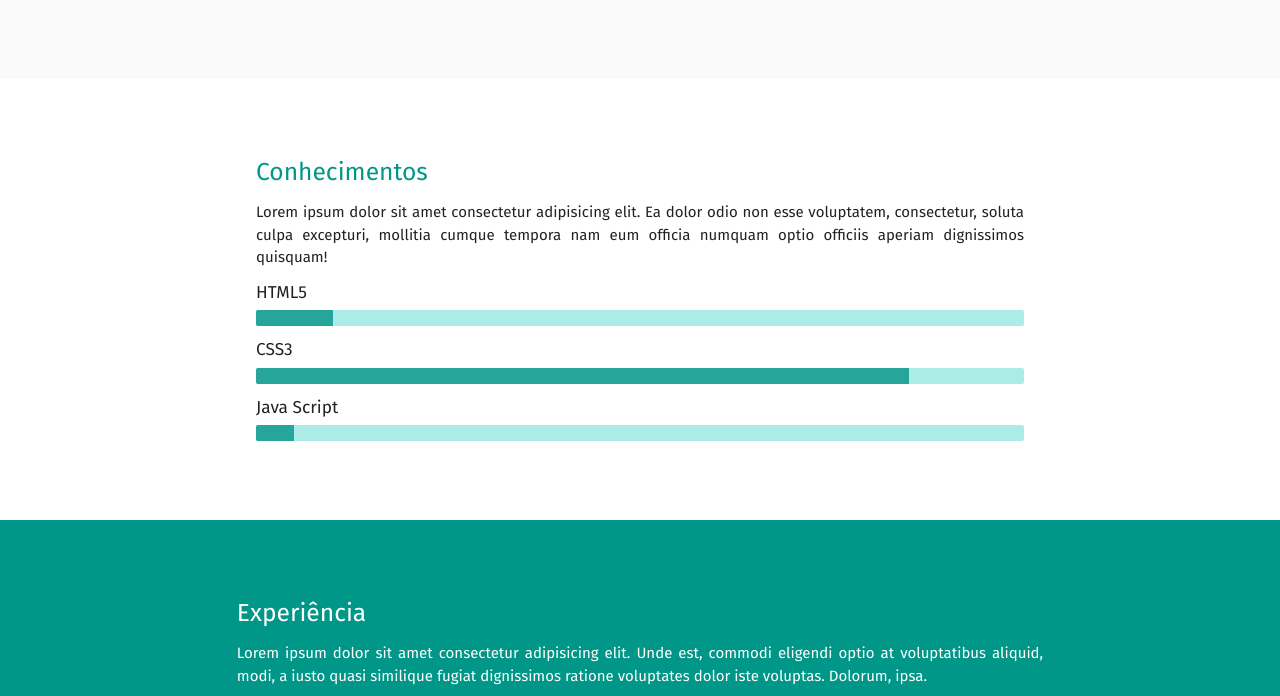
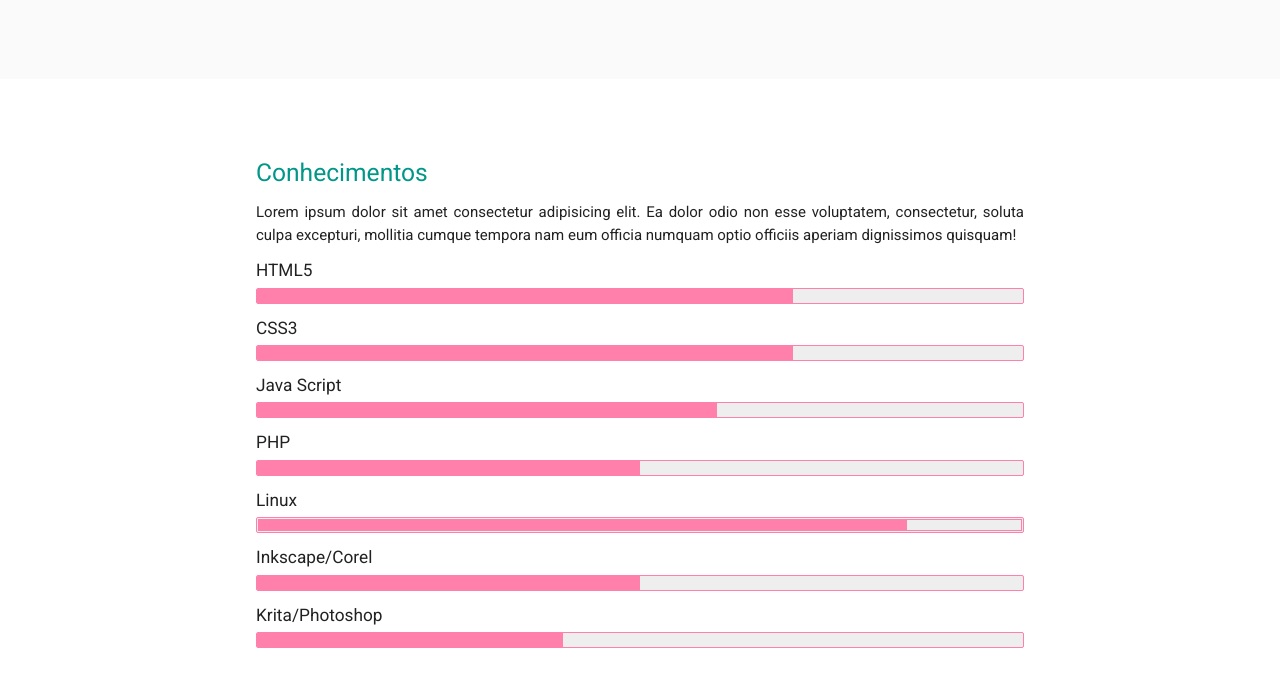
Before and after one commit to pinhotx/portifolio-feliz-material, a plain HTML site: page index.html in a window 1280 px wide. Shown: the part 995-1691 px from the top of the page. Drawn offline with nearby package versions, Linux system fonts and the light colour scheme.

Commit message:
✨ Progress and Fonts

```diff
--- a/css/base.css
+++ b/css/base.css
@@ -1,6 +1,6 @@
 * {
   scroll-behavior: smooth;
-  font-family: Roboto, Ubuntu, 'Open Sans', 'Helvetica Neue', sans-serif;
+  font-family: Roboto, 'Fira Sans', Ubuntu, 'Open Sans', 'Helvetica Neue', sans-serif;
 }
 
 section{
--- a/css/custom.css
+++ b/css/custom.css
@@ -1,10 +1,4 @@
-@import url('https://fonts.googleapis.com/css2?family=Fira+Sans:ital,wght@0,100;0,400;0,700;1,100;1,400;1,700&display=swap');
 @import './theme-colors.css';
-
-*{
-    font-family: 'Fira Sans', sans-serif;
-    font-weight: 400;
-}
 
 .purple-hover{
     transition: background-color 0.5s ease;
@@ -83,3 +77,11 @@ footer a#copyrightLink :last-child{
     0% { opacity: 0; }
     100% { opacity: 1; }
   }
+
+  .progress{
+    border: 0.1rem solid var(--accent-pink);
+  }
+
+  .progress.expertise{
+    border: 0.2rem double var(--accent-pink);
+  }
--- a/index.html
+++ b/index.html
@@ -11,6 +11,16 @@
 
     <!-- Materialize CSS -->
     <link rel="stylesheet" href="https://cdnjs.cloudflare.com/ajax/libs/materialize/1.0.0/css/materialize.min.css">
+
+    <!-- Roboto Font -->
+    <link rel="preconnect" href="https://fonts.googleapis.com">
+    <link rel="preconnect" href="https://fonts.gstatic.com" crossorigin>
+    <link href="https://fonts.googleapis.com/css2?family=Roboto:ital,wght@0,100;0,400;0,700;1,100;1,400;1,700&display=swap" rel="stylesheet">
+
+    <!-- Fira Sans Font -->
+    <link rel="preconnect" href="https://fonts.googleapis.com">
+    <link rel="preconnect" href="https://fonts.gstatic.com" crossorigin>
+    <link href="https://fonts.googleapis.com/css2?family=Fira+Sans:ital,wght@0,100;0,400;0,700;1,100;1,400;1,700&display=swap" rel="stylesheet">
 
     <!-- CSS -->
     <link rel="stylesheet" href="./css/base.css">
@@ -155,16 +165,32 @@
 
             </p>
             <h6>HTML5</h6>
-            <div class="progress">
-                <div class="determinate" style="width: 10%"></div>
+            <div class="progress grey lighten-3">
+                <div class="determinate pink accent-1" style="width: 70%"></div>
             </div>
             <h6>CSS3</h6>
-            <div class="progress">
-                <div class="determinate" style="width: 85%"></div>
+            <div class="progress grey lighten-3">
+                <div class="determinate pink accent-1" style="width: 70%"></div>
             </div>
             <h6>Java Script</h6>
-            <div class="progress">
-                <div class="determinate" style="width: 5%"></div>
+            <div class="progress grey lighten-3">
+                <div class="determinate pink accent-1" style="width: 60%"></div>
+            </div>
+            <h6>PHP</h6>
+            <div class="progress grey lighten-3">
+                <div class="determinate pink accent-1" style="width: 50%"></div>
+            </div>
+            <h6>Linux</h6>
+            <div class="expertise progress grey lighten-3">
+                <div class="determinate pink accent-1" style="width: 85%"></div>
+            </div>
+            <h6>Inkscape/Corel</h6>
+            <div class="progress grey lighten-3">
+                <div class="determinate pink accent-1" style="width: 50%"></div>
+            </div>
+            <h6>Krita/Photoshop</h6>
+            <div class="progress grey lighten-3">
+                <div class="determinate pink accent-1" style="width: 40%"></div>
             </div>
         </section>
         <!-- Fim Seção Conhecimentos -->
```
